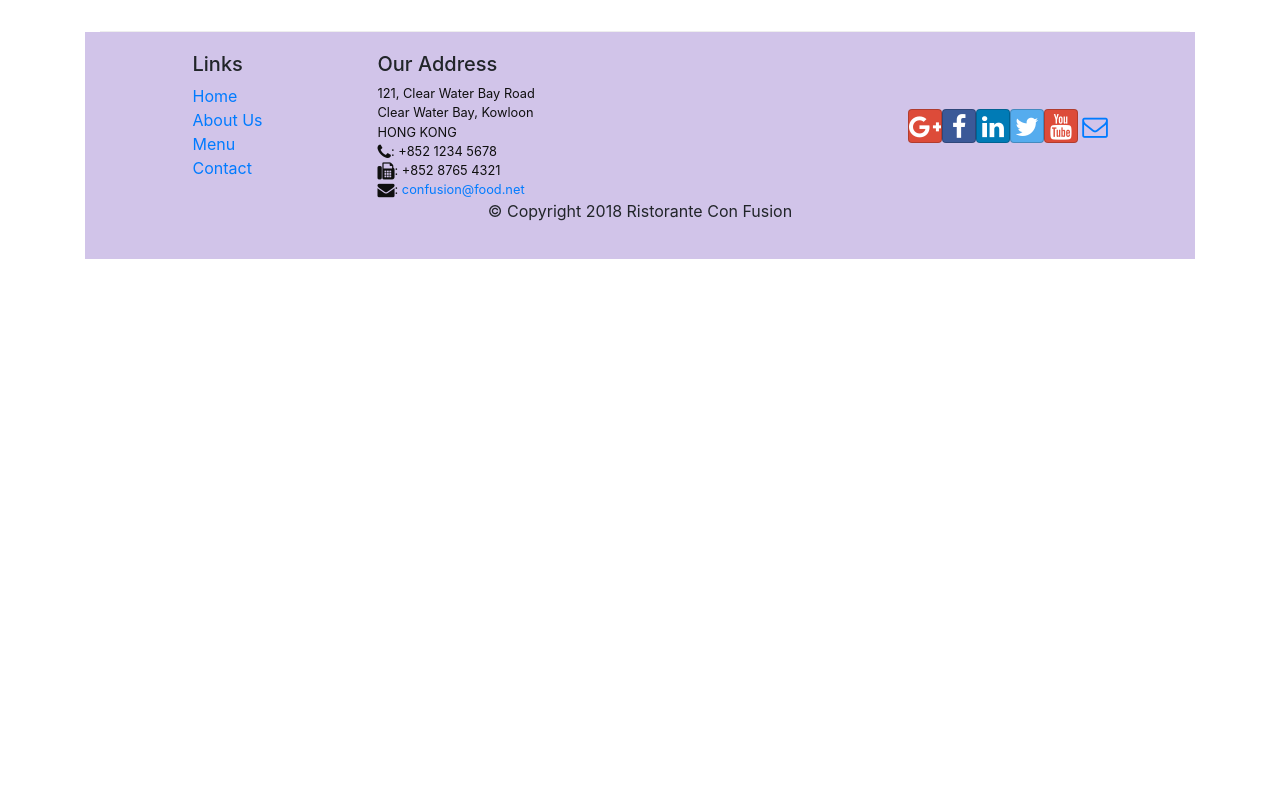
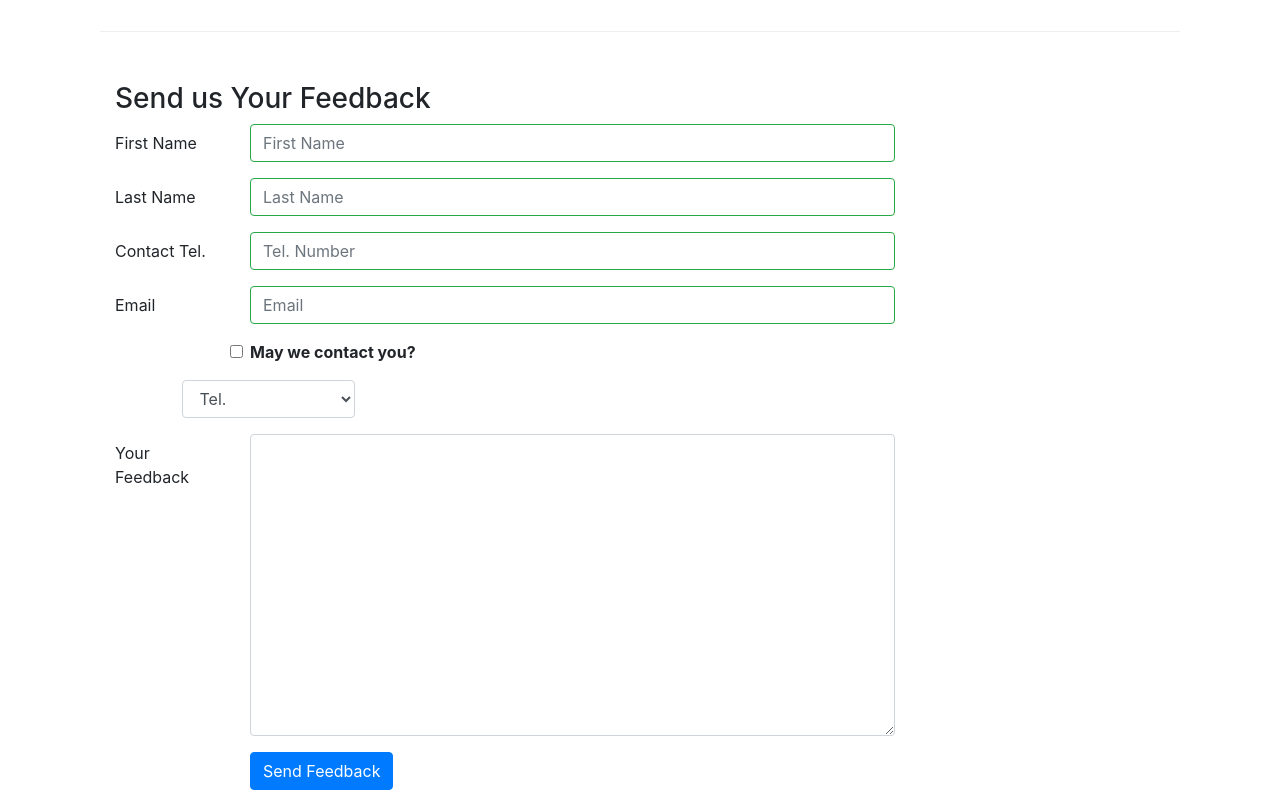
Before and after one commit to antrandepaul/react-w1, a React (Create React App) app: page /contactus in a window 1280 px wide. Shown: the part 840-1640 px from the top of the page. Before the commit the page ends 1099 px from the top, so only its background shows below. Built offline with nearby package versions, Linux system fonts and the light colour scheme.

Commit message:
Controlled Form Validation

```diff
--- a/src/components/ContactComponent.js
+++ b/src/components/ContactComponent.js
@@ -1,8 +1,87 @@
-import React from 'react';
-import { Breadcrumb, BreadcrumbItem } from 'reactstrap'
+import React,  { Component } from 'react';
+import { Breadcrumb, BreadcrumbItem, FormGroup, Form, Label, Col, Input, Button, FormFeedback } from 'reactstrap'
 import { Link } from 'react-router-dom';
 
-function Contact(props) {
+class Contact extends Component {
+    constructor(props){
+        super(props);
+
+        this.state = {
+            firstname: '',
+            lastname: '',
+            telnum: '',
+            email: '',
+            agree: false,
+            contactType: 'Tel.',
+            message: '',
+            touched: {
+                firstname: false,
+                lastname: false,
+                telnum: false,
+                email: false
+            }
+        }
+
+        this.handleSubmit = this.handleSubmit.bind(this);
+        this.handleInputChange = this.handleInputChange.bind(this);
+        this.handleBlur = this.handleBlur.bind(this);
+    }
+
+    handleInputChange(event) {
+        const target = event.target;
+        const value = target.type === 'checkbox' ? target.checked : target.value;
+        const name = target.name;
+
+        this.setState({
+            [name]: value
+        })
+    }
+
+    handleSubmit(event) {
+        console.log("Current state is: " + JSON.stringify(this.state));
+        alert("Current state is: " + JSON.stringify(this.state));
+        event.preventDefault();
+    }
+
+    handleBlur = (field) => (evt) => {
+        this.setState({
+            touched: {
+                ...this.state.touched, [field] :true
+            }
+        })
+    }
+
+    validate(firstname, lastname, telnum, email){
+        const errors = {
+            firstname: '',
+            lastname: '',
+            telnum: '',
+            email: '',
+        };
+
+        if(this.state.touched.firstname && firstname.length < 3)
+            errors.firstname = 'First Name should be >= 3 characters';
+        else if (this.state.touched.firstname && firstname.length > 10)
+        errors.firstname = 'First Name should be <= 10 characters';
+
+        if(this.state.touched.lastname && lastname.length < 3)
+            errors.lastname = 'Last Name should be >= 3 characters';
+        else if (this.state.touched.lastname && lastname.length > 10)
+        errors.lastname = 'Last Name should be <= 10 characters';
+
+        const reg = /^\d+$/;
+        if(this.state.touched.telnum && !reg.test(telnum))
+            errors.telnum = ' Tel. Number should contain only numbers';
+
+        if(this.state.touched.email && email.split('').filter(x => x === '@').length !== 1)
+            errors.email = 'Email should contail a @';
+
+        return errors;
+    }
+
+    render() {
+        const errors = this.validate(this.state.firstname, this.state.lastname, this.state.telnum, this.state.email);
+
         return(
             <div className="container">
                 <div className="row">
@@ -41,8 +120,90 @@
                         </div>
                     </div>
                 </div>
+                <div className="row row-content">
+                    <div className="col-12">
+                        <h3>Send us Your Feedback</h3>
+
+                    </div>
+                    <div className="col-12 col-md-9">
+                        <Form onSubmit={this.handleSubmit}>
+                            <FormGroup row>
+                                <Label htmlFor="firstname" md={2}>First Name</Label>
+                                <Col md={10}>
+                                    <Input type="text" id="firstname" name="firstname"
+                                    valid={errors.firstname === ''}
+                                    invalid={errors.firstname !== ''}
+                                    onChange={this.handleInputChange}
+                                    onBlur={this.handleBlur('firstname')} placeholder="First Name" value={this.state.firstname} />
+                                    <FormFeedback>{errors.firstname}</FormFeedback>
+                                </Col>
+                            </FormGroup>
+                            <FormGroup row>
+                                <Label htmlFor="lastname" md={2}>Last Name</Label>
+                                <Col md={10}>
+                                    <Input type="text" id="lastname" name="lastname"
+                                    valid={errors.lastname === ''}
+                                    invalid={errors.lastname !== ''}
+                                    onChange={this.handleInputChange}
+                                    onBlur={this.handleBlur('lastname')} placeholder="Last Name" value={this.state.lastname} />
+                                    <FormFeedback>{errors.lastname}</FormFeedback>
+                                </Col>
+                            </FormGroup>
+                            <FormGroup row>
+                                <Label htmlFor="telnum" md={2}>Contact Tel.</Label>
+                                <Col md={10}>
+                                    <Input type="tel" id="telnum" name="telnum"
+                                    valid={errors.telnum === ''}
+                                    invalid={errors.telnum !== ''}
+                                    onChange={this.handleInputChange}
+                                    onBlur={this.handleBlur('telnum')} placeholder="Tel. Number" value={this.state.telnum} />
+                                    <FormFeedback>{errors.telnum}</FormFeedback>
+                                </Col>
+                            </FormGroup>
+                            <FormGroup row>
+                                <Label htmlFor="email" md={2}>Email</Label>
+                                <Col md={10}>
+                                    <Input type="text" id="email" name="email"
+                                    valid={errors.email === ''}
+                                    invalid={errors.email !== ''}
+                                    onChange={this.handleInputChange}
+                                    onBlur={this.handleBlur('email')} placeholder="Email" value={this.state.email} />
+                                    <FormFeedback>{errors.email}</FormFeedback>
+                                </Col>
+                            </FormGroup>
+                            <FormGroup row>
+                                <Col md={{size: 6, offset: 2}}>
+                                        <Label check>
+                                            <Input type="checkbox" name="agree"  onChange={this.handleInputChange} checked={this.state.agree} />
+                                            {' '}<strong>May we contact you?</strong>
+                                        </Label>
+                                </Col>
+                            </FormGroup>
+                            <FormGroup row>
+                                <Col md={{size: 3, offset: 1}}>
+                                    <Input type="select" name="contactType" value={this.state.contactType} onChange={this.handleInputChange}>
+                                        <option>Tel.</option>
+                                        <option>Email</option>
+                                    </Input>
+                                </Col>
+                            </FormGroup>
+                            <FormGroup row>
+                                <Label htmlFor="message" md={2}>Your Feedback</Label>
+                                <Col md={10}>
+                                    <Input type="textarea" id="email" name="message" rows="12" value={this.state.message}  onChange={this.handleInputChange} />
+                                </Col>
+                            </FormGroup>
+                            <FormGroup row>
+                                <Col md={{size: 10, offset: 2}}>
+                                    <Button type="submit" color="primary">Send Feedback</Button>
+                                </Col>
+                            </FormGroup>
+                        </Form>
+                    </div>
+                </div>
             </div>
         );
     }
+}
 
 export default Contact;
```
Lines whose indentation alone changed are shown as unchanged.
